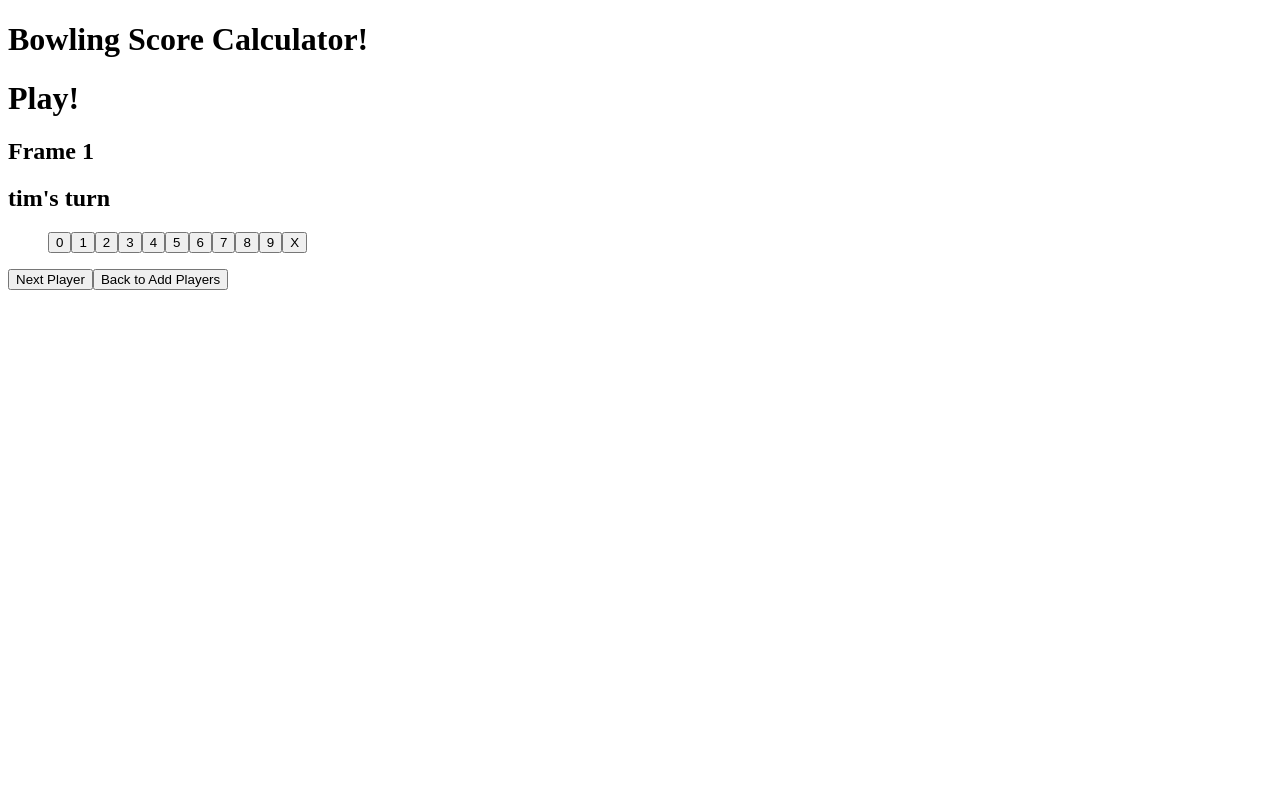
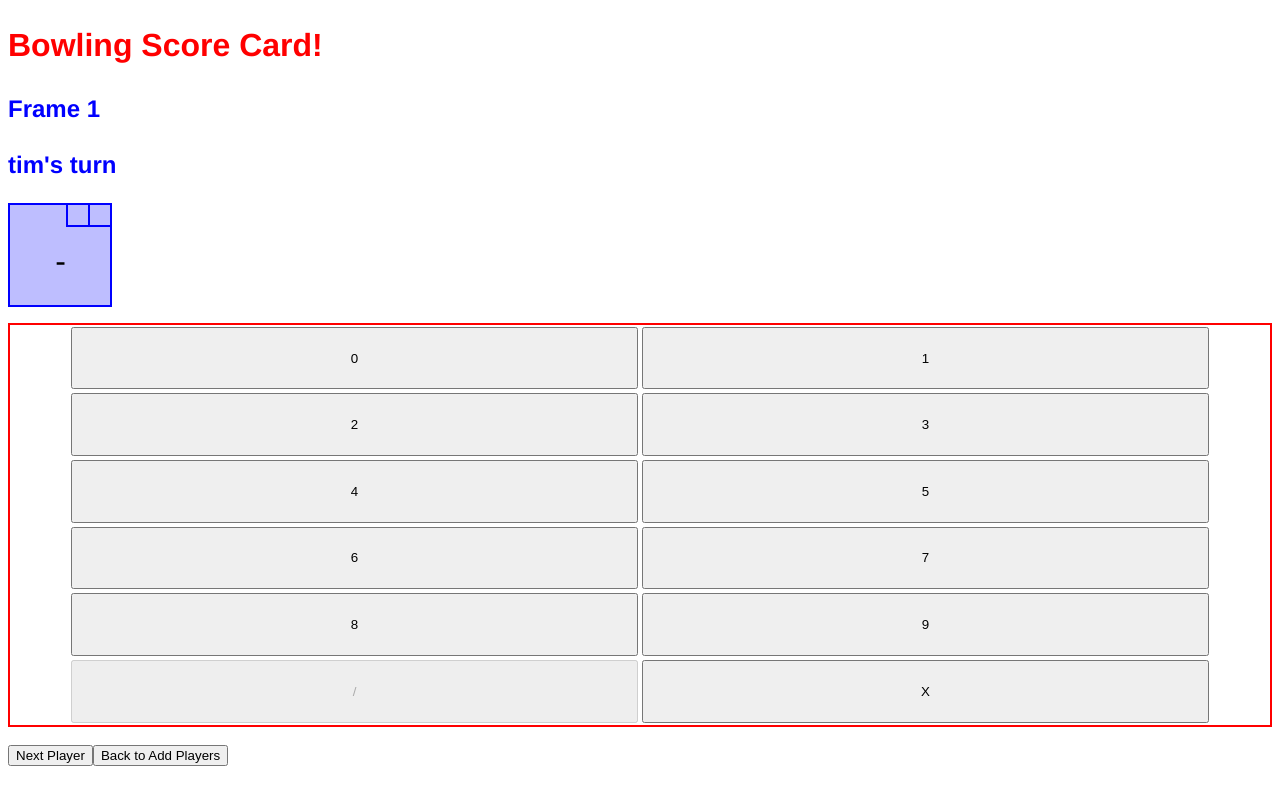
Before and after one commit to t-cbailey/bowling-scorecard, a React (Vite) app: page /play in a window 1280 px wide. Built offline with nearby package versions, Linux system fonts and the light colour scheme.

Commit message:
current turn logic completed

```diff
--- a/customTypes/customTypes.ts
+++ b/customTypes/customTypes.ts
@@ -8,11 +8,15 @@ export type turn = [string, string?];
 export interface PlayersProps {
   players: Player[];
   setPlayers: Function;
+  frameCount: number;
+  setFrameCount: Function;
 }
 
 export interface PlayProps {
   players: Player[];
   setPlayers: Function;
+  frameCount: number;
+  setFrameCount: Function;
 }
 
 export interface GameOverProps {
@@ -31,6 +35,8 @@ export interface CurrentTurnProps {
   buttonsDisabled: boolean | undefined;
   setButtonsDisabled: Function;
   players: Player[];
+  totalFrameScore: string;
+  setTotalFrameScore: Function;
 }
 
 export type turnCount = 0 | 1 | 2;
--- a/package.json
+++ b/package.json
@@ -13,7 +13,8 @@
     "jest": "^29.6.2",
     "react": "^18.2.0",
     "react-dom": "^18.2.0",
-    "react-router-dom": "^6.15.0"
+    "react-router-dom": "^6.15.0",
+    "sass": "^1.66.1"
   },
   "devDependencies": {
     "@types/jest": "^29.5.3",
--- /dev/null
+++ b/src/App.scss
@@ -0,0 +1,11 @@
+$primaryColor:red;
+$secondaryColor:blue;
+$boxHighlightColor:blue;
+$boxBackgrroundColor:rgb(190, 190, 255);
+
+
+
+h1 {
+    color: $primaryColor;
+}
+h2 {color:$secondaryColor}
--- a/src/App.tsx
+++ b/src/App.tsx
@@ -1,4 +1,4 @@
-import "./App.css";
+import "./App.scss";
 import Players from "./components/Players";
 import Home from "./components/Home";
 import Play from "./components/Play";
@@ -12,20 +12,34 @@ function App() {
     { name: "aimee", turns: [] },
     { name: "teddy", turns: [] },
   ]);
+  const [frameCount, setFrameCount] = React.useState<number>(0);
 
-  console.log(players);
   return (
     <>
-      <h1>Bowling Score Calculator!</h1>
+      <h1>Bowling Score Card!</h1>
       <Routes>
         <Route path="/" element={<Home />} />
         <Route
           path="/players"
-          element={<Players players={players} setPlayers={setPlayers} />}
+          element={
+            <Players
+              players={players}
+              setPlayers={setPlayers}
+              frameCount={frameCount}
+              setFrameCount={setFrameCount}
+            />
+          }
         />
         <Route
           path="/play"
-          element={<Play players={players} setPlayers={setPlayers} />}
+          element={
+            <Play
+              players={players}
+              setPlayers={setPlayers}
+              frameCount={frameCount}
+              setFrameCount={setFrameCount}
+            />
+          }
         />
       </Routes>
     </>
--- /dev/null
+++ b/src/Styling/currentTurn.scss
@@ -0,0 +1,46 @@
+@import "../App.scss";
+
+.frameContainer{
+    background-color: $boxBackgrroundColor;
+    border: solid 2px $boxHighlightColor;
+    height:100px;
+    width: 100px;
+}
+.outerTurnBox{
+    width: 100%;
+    height: 20%;
+    display: flex;
+    flex-direction: row-reverse;
+
+}
+
+.innerTurnBox{
+
+    background-color: $boxBackgrroundColor;
+    border-left: solid 2px $boxHighlightColor;
+    border-bottom: solid 2px $boxHighlightColor;
+    height:100%;
+    width:20%;
+    text-align: center;
+
+}
+
+.frameTotalScore{
+font-size: xx-large;
+}
+
+#turnButtonContainer{
+    display: flex;
+    flex-direction: row;
+    flex-wrap: wrap;
+    height: 50vh;
+
+    justify-content: center;
+    padding:0px;
+    border:2px red solid
+}
+.turnButton{
+    width: 45%;
+    margin:2px
+
+}
--- a/src/components/CurrentTurn.tsx
+++ b/src/components/CurrentTurn.tsx
@@ -1,5 +1,6 @@
-import React from "react";
+import React, { useEffect } from "react";
 import { CurrentTurnProps, Player } from "../../customTypes/customTypes";
+import "../Styling/currentTurn.scss";
 
 function CurrentTurn({
   players,
@@ -10,7 +11,11 @@ function CurrentTurn({
   turnCount,
   buttonsDisabled,
   setButtonsDisabled,
+  totalFrameScore,
+  setTotalFrameScore,
 }: CurrentTurnProps) {
+  const [disableHS, setDisableHS] = React.useState<boolean>(true);
+
   const handleScoreSelect = (e: React.MouseEvent<HTMLButtonElement>) => {
     const targetName = (e.target as HTMLButtonElement).value;
 
@@ -43,7 +48,29 @@ function CurrentTurn({
     if (turnCount > 1) {
       setButtonsDisabled(true);
     }
+
+    if (turnCount === 1) {
+      setDisableHS(false);
+    } else {
+      setDisableHS(true);
+    }
   }, [turnCount]);
+
+  useEffect(() => {
+    if (Array.isArray(players[playerIndex].turns[frameCount])) {
+      const turn1 = players[playerIndex].turns[frameCount][0] || "0";
+      const turn2 = players[playerIndex].turns[frameCount][1] || "0";
+      setTotalFrameScore(calculateFrameScore(turn1, turn2));
+    }
+  }, [turnCount]);
+
+  const calculateFrameScore = (input: string, input2: string) => {
+    if (input === "10" || input2 === "10") {
+      return "X";
+    } else if (+input + +input2 === 10) {
+      return "/";
+    } else return (+input + +input2).toString();
+  };
 
   const convertNumbers = (input: string | undefined) => {
     if (input === "10") {
@@ -56,16 +83,22 @@ function CurrentTurn({
 
   return (
     <>
-      <div>
-        {players[playerIndex].turns[frameCount] &&
-          convertNumbers(players[playerIndex].turns[frameCount][0])}
+      <div className="frameContainer">
+        <div className="outerTurnBox">
+          <div className="innerTurnBox">
+            {players[playerIndex].turns[frameCount] &&
+              convertNumbers(players[playerIndex].turns[frameCount][1])}
+          </div>
+          <div className="innerTurnBox">
+            {players[playerIndex].turns[frameCount] &&
+              convertNumbers(players[playerIndex].turns[frameCount][0])}
+          </div>
+          <p className="frameTotalScore">{totalFrameScore}</p>
+        </div>
       </div>
-      <div>
-        {players[playerIndex].turns[frameCount] &&
-          convertNumbers(players[playerIndex].turns[frameCount][1])}
-      </div>
-      <ol>
+      <ol id="turnButtonContainer">
         <button
+          className="turnButton"
           disabled={buttonsDisabled}
           value={"0"}
           onClick={handleScoreSelect}
@@ -73,6 +106,7 @@ function CurrentTurn({
           0
         </button>
         <button
+          className="turnButton"
           disabled={buttonsDisabled}
           value={"1"}
           onClick={handleScoreSelect}
@@ -80,6 +114,7 @@ function CurrentTurn({
           1
         </button>
         <button
+          className="turnButton"
           disabled={buttonsDisabled}
           value={"2"}
           onClick={handleScoreSelect}
@@ -87,6 +122,7 @@ function CurrentTurn({
           2
         </button>
         <button
+          className="turnButton"
           disabled={buttonsDisabled}
           value={"3"}
           onClick={handleScoreSelect}
@@ -94,6 +130,7 @@ function CurrentTurn({
           3
         </button>
         <button
+          className="turnButton"
           disabled={buttonsDisabled}
           value={"4"}
           onClick={handleScoreSelect}
@@ -101,6 +138,7 @@ function CurrentTurn({
           4
         </button>
         <button
+          className="turnButton"
           disabled={buttonsDisabled}
           value={"5"}
           onClick={handleScoreSelect}
@@ -108,6 +146,7 @@ function CurrentTurn({
           5
         </button>
         <button
+          className="turnButton"
           disabled={buttonsDisabled}
           value={"6"}
           onClick={handleScoreSelect}
@@ -115,6 +154,7 @@ function CurrentTurn({
           6
         </button>
         <button
+          className="turnButton"
           disabled={buttonsDisabled}
           value={"7"}
           onClick={handleScoreSelect}
@@ -122,6 +162,7 @@ function CurrentTurn({
           7
         </button>
         <button
+          className="turnButton"
           disabled={buttonsDisabled}
           value={"8"}
           onClick={handleScoreSelect}
@@ -129,6 +170,7 @@ function CurrentTurn({
           8
         </button>
         <button
+          className="turnButton"
           disabled={buttonsDisabled}
           value={"9"}
           onClick={handleScoreSelect}
@@ -136,6 +178,15 @@ function CurrentTurn({
           9
         </button>
         <button
+          className="turnButton"
+          disabled={disableHS}
+          value={(10 - +players[playerIndex].turns[frameCount]).toString()}
+          onClick={handleScoreSelect}
+        >
+          /
+        </button>
+        <button
+          className="turnButton"
           disabled={buttonsDisabled}
           value={"10"}
           onClick={handleScoreSelect}
--- a/src/components/Play.tsx
+++ b/src/components/Play.tsx
@@ -4,11 +4,12 @@ import React from "react";
 import GameOver from "./GameOver";
 import CurrentTurn from "./CurrentTurn";
 
-function Play({ players, setPlayers }: PlayProps) {
+function Play({ players, setPlayers, frameCount, setFrameCount }: PlayProps) {
   const [playerIndex, setPlayerIndex] = React.useState<number>(0);
-  const [frameCount, setFrameCount] = React.useState<number>(0);
+
   const [turnCount, setTurnCount] = React.useState<turnCount>(0);
   const [buttonsDisabled, setButtonsDisabled] = React.useState<boolean>(false);
+  const [totalFrameScore, setTotalFrameScore] = React.useState<string>("-");
 
   const currentPlayer = players[playerIndex].name;
   const navigate = useNavigate();
@@ -23,6 +24,7 @@ function Play({ players, setPlayers }: PlayProps) {
       setButtonsDisabled(false);
     }
     setTurnCount(0);
+    setTotalFrameScore("-");
   };
 
   const handleReturnToPlayers = () => {
@@ -41,7 +43,6 @@ function Play({ players, setPlayers }: PlayProps) {
   } else
     return (
       <>
-        <h1>Play!</h1>
         <h2>{`Frame ${frameCount + 1}`} </h2>
         <h2>{`${currentPlayer}'s turn`}</h2>
         <CurrentTurn
@@ -53,6 +54,8 @@ function Play({ players, setPlayers }: PlayProps) {
           turnCount={turnCount}
           buttonsDisabled={buttonsDisabled}
           setButtonsDisabled={setButtonsDisabled}
+          totalFrameScore={totalFrameScore}
+          setTotalFrameScore={setTotalFrameScore}
         />
 
         <button onClick={handleNextPlayer}>
--- a/src/components/Players.tsx
+++ b/src/components/Players.tsx
@@ -2,7 +2,12 @@ import React from "react";
 import { PlayersProps } from "../../customTypes/customTypes";
 import { useNavigate } from "react-router-dom";
 
-function Players({ players, setPlayers }: PlayersProps) {
+function Players({
+  players,
+  setPlayers,
+  frameCount,
+  setFrameCount,
+}: PlayersProps) {
   const [name, setName] = React.useState("");
   const navigate = useNavigate();
 
@@ -35,6 +40,11 @@ function Players({ players, setPlayers }: PlayersProps) {
   const handleStartGame = () => {
     navigate("/play");
   };
+  const handleReset = () => {
+    setPlayers([]);
+    setFrameCount(0);
+    navigate("/");
+  };
   return (
     <>
       <h1>players</h1>
@@ -54,6 +64,7 @@ function Players({ players, setPlayers }: PlayersProps) {
         <button onClick={addPlayer}>Add</button>
       </form>
       <button onClick={handleStartGame}>Start Game!</button>
+      <button onClick={handleReset}>Reset</button>
     </>
   );
 }
--- /dev/null
+++ b/src/index.scss
@@ -0,0 +1,10 @@
+:root{
+    box-sizing: border-box;
+    width: 100%;
+    margin: 0;
+    padding:0;
+    font-family: "Helvetica", "Arial", sans-serif;
+  line-height: 1.5;
+
+
+}
--- a/src/main.tsx
+++ b/src/main.tsx
@@ -1,6 +1,6 @@
 import ReactDOM from "react-dom/client";
 import App from "./App.tsx";
-import "./index.css";
+import "./index.scss";
 import { BrowserRouter } from "react-router-dom";
 
 ReactDOM.createRoot(document.getElementById("root")!).render(
```
Also changed, not shown: src/index.css (deleted), src/utils/utils.tsx (added), 1 other file (tests, documents, lock files or other folders).
